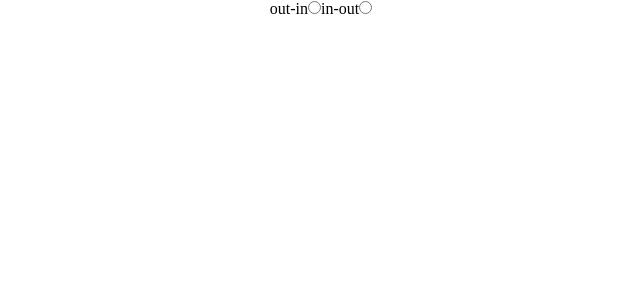
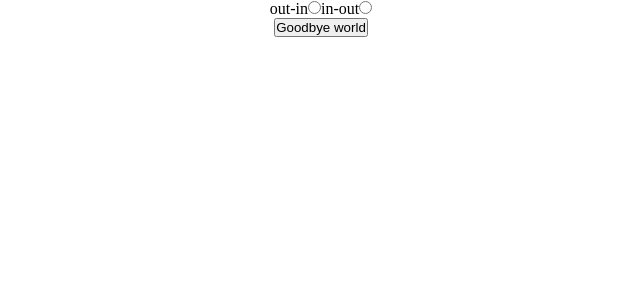
Before and after one commit to Chupriarti/react-animation, a React (Create React App) app: page / in a window 1280 px wide. Shown: the top 300 px of the page, without its empty margins (319-959 px from the left). Built offline with nearby package versions, Linux system fonts and the light colour scheme; the HTML template or start-up script is replaced by a standard one.

Commit message:
prepare switch transition

```diff
--- a/src/App.js
+++ b/src/App.js
@@ -1,20 +1,34 @@
 import React from 'react';
 import './App.css';
-import { CSSTransition } from 'react-transition-group';
+import { CSSTransition, SwitchTransition } from 'react-transition-group';
 
 
 function App() {
   const [mode, setMode] = React.useState("out-in")
   const [toggle, setToggle] = React.useState(false)
 
+  function changeHandler (e) {
+    setMode(e.target.value)
+  }
+
   return (
     <div className="App">
       <div>
         <label htmlFor="out-in">out-in</label>
-        <input id="out-in" value="out-in" name="radio" type="radio" />
+        <input onChange={(e) => changeHandler(e)} id="out-in" value="out-in" name="radio" type="radio" />
         <label htmlFor="in-out">in-out</label>
-        <input id="in-out" value="out-in" name="radio" type="radio" />
+        <input onChange={(e) => changeHandler(e)} id="in-out" value="out-in" name="radio" type="radio" />
       </div>
+      <SwitchTransition mode={mode}>
+        <CSSTransition
+          timeout={500}
+          classNames="fade"
+        >
+          <button onClick={() => setToggle(!toggle)}>
+            {toggle ? "Hello world" : "Goodbye world"}
+          </button>
+        </CSSTransition>
+      </SwitchTransition>
     </div>
   );
 }
```
